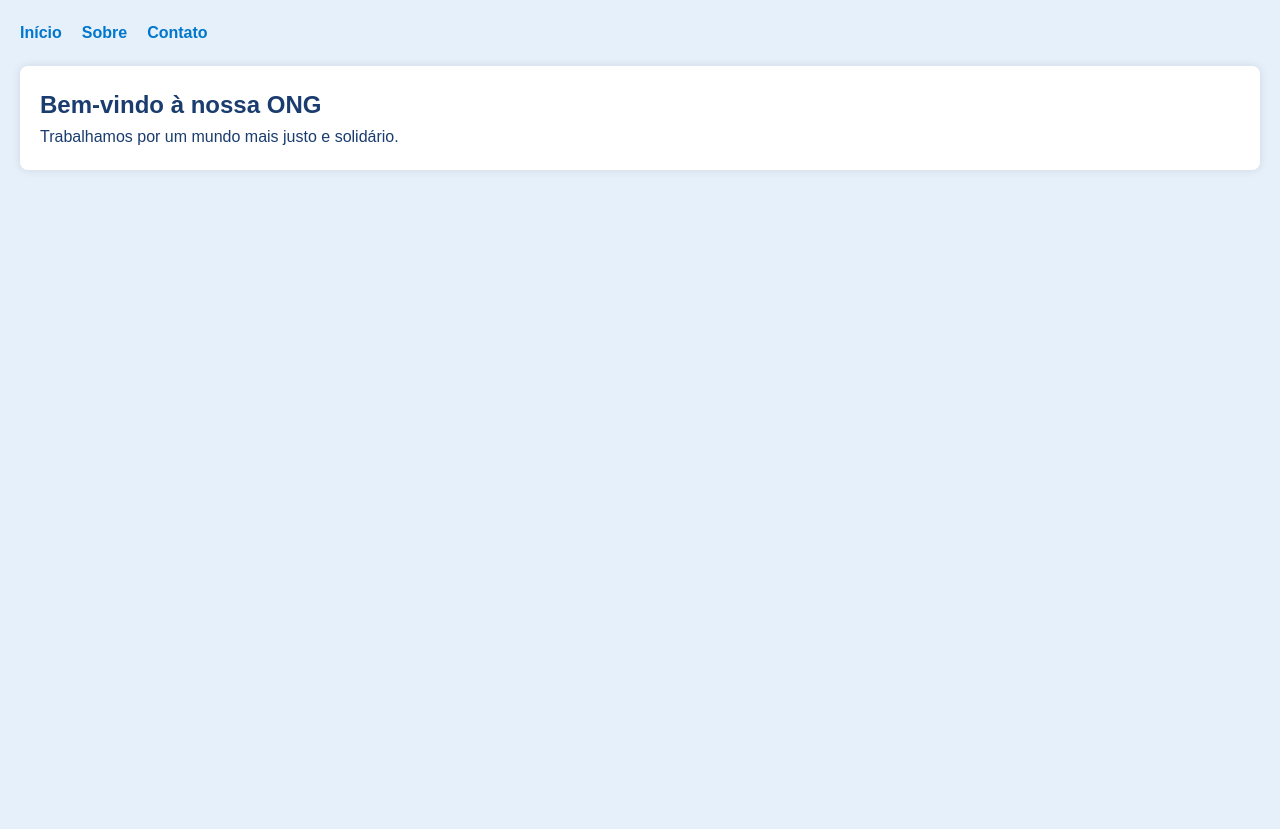
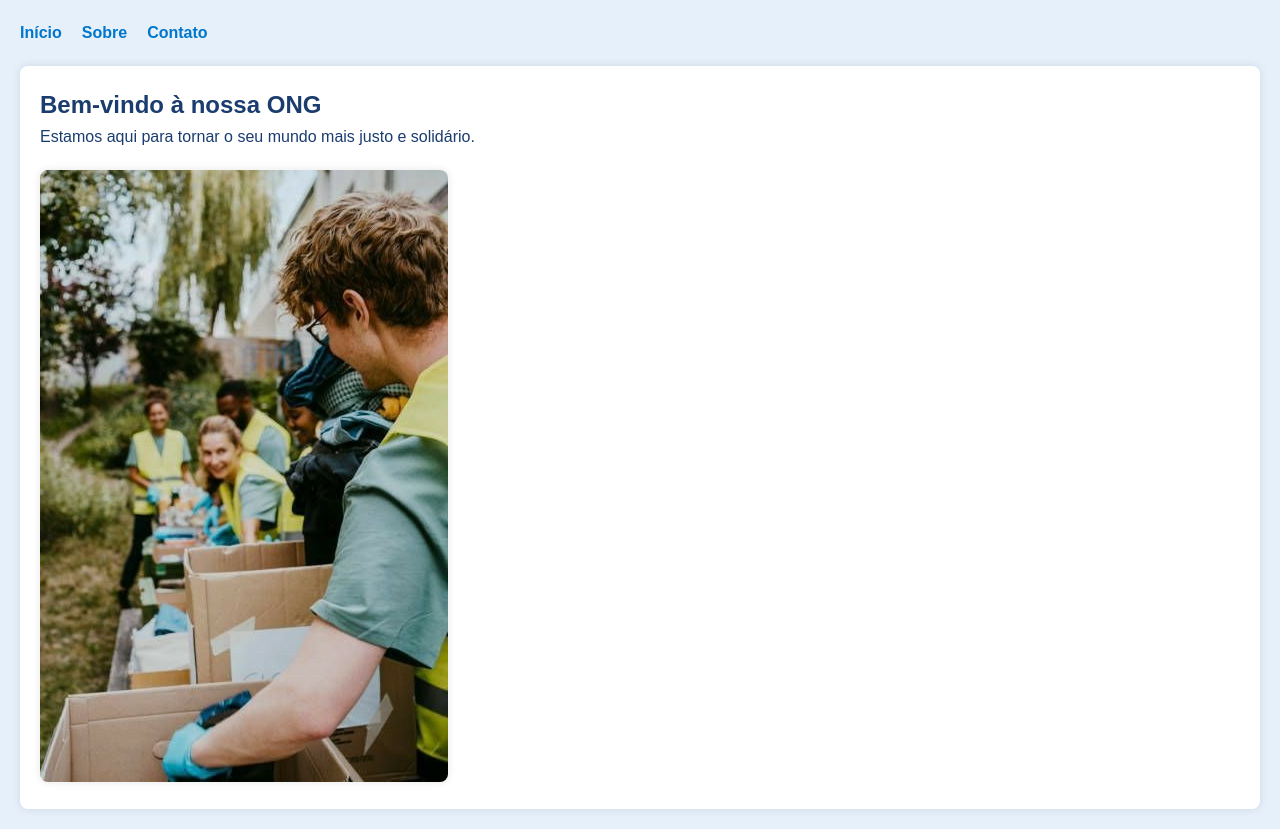
Before and after one commit to kalebborges-oss/Projeto-ONG-Esperan-a---Plataforma-Web, a plain HTML site: page index.html in a window 1280 px wide. Before the commit the page ends 800 px from the top, so only its background shows below. Drawn offline with Linux system fonts and the light colour scheme; files that its build step writes are made by us from their sources.

Commit message:
Entrega III revisada - SPA com validação e imagens

```diff
--- a/css/style.css
+++ b/assets/css/style.css
@@ -99,3 +99,10 @@ input.error {
     width: 100%;
   }
 }
+.imagem-destaque {
+  max-width: 100%;
+  height: auto;
+  margin-top: 20px;
+  border-radius: 8px;
+  box-shadow: 0 0 8px rgba(0,0,0,0.1);
+}
--- a/js/templates.js
+++ b/js/templates.js
@@ -2,13 +2,15 @@ const templates = {
   home: `
     <section>
       <h1>Bem-vindo à nossa ONG</h1>
-      <p>Trabalhamos por um mundo mais justo e solidário.</p>
+      <p>Estamos aqui para tornar o seu mundo mais justo e solidário.</p>
+      <img src="assets/imagens/ong.jpg" alt="Imagem da ONG" class="imagem-destaque">
     </section>
   `,
   sobre: `
     <section>
       <h1>Sobre Nós</h1>
       <p>Somos uma organização sem fins lucrativos dedicada a causas sociais.</p>
+      <img src="assets/imagens/projeto.jpg" alt="Imagem do projeto" class="imagem-destaque">
     </section>
   `,
   contato: `
@@ -19,6 +21,7 @@ const templates = {
         <input type="email" id="email" required>
         <button type="submit">Enviar</button>
       </form>
+      <img src="assets/imagens/voluntarios.jpg" alt="Imagem dos voluntários" class="imagem-destaque">
     </section>
   `,
   notfound: `
```
Also changed, not shown: index.html (+6 -0 lines), assets/css/base.css (renamed from css/base.css), assets/css/components.css (renamed from css/components.css), assets/css/layout.css (renamed from css/layout.css), assets/css/reset.css (renamed from css/reset.css), assets/css/responsive.css (renamed from css/responsive.css), assets/css/variables.css (renamed from css/variables.css), 1 other file.
